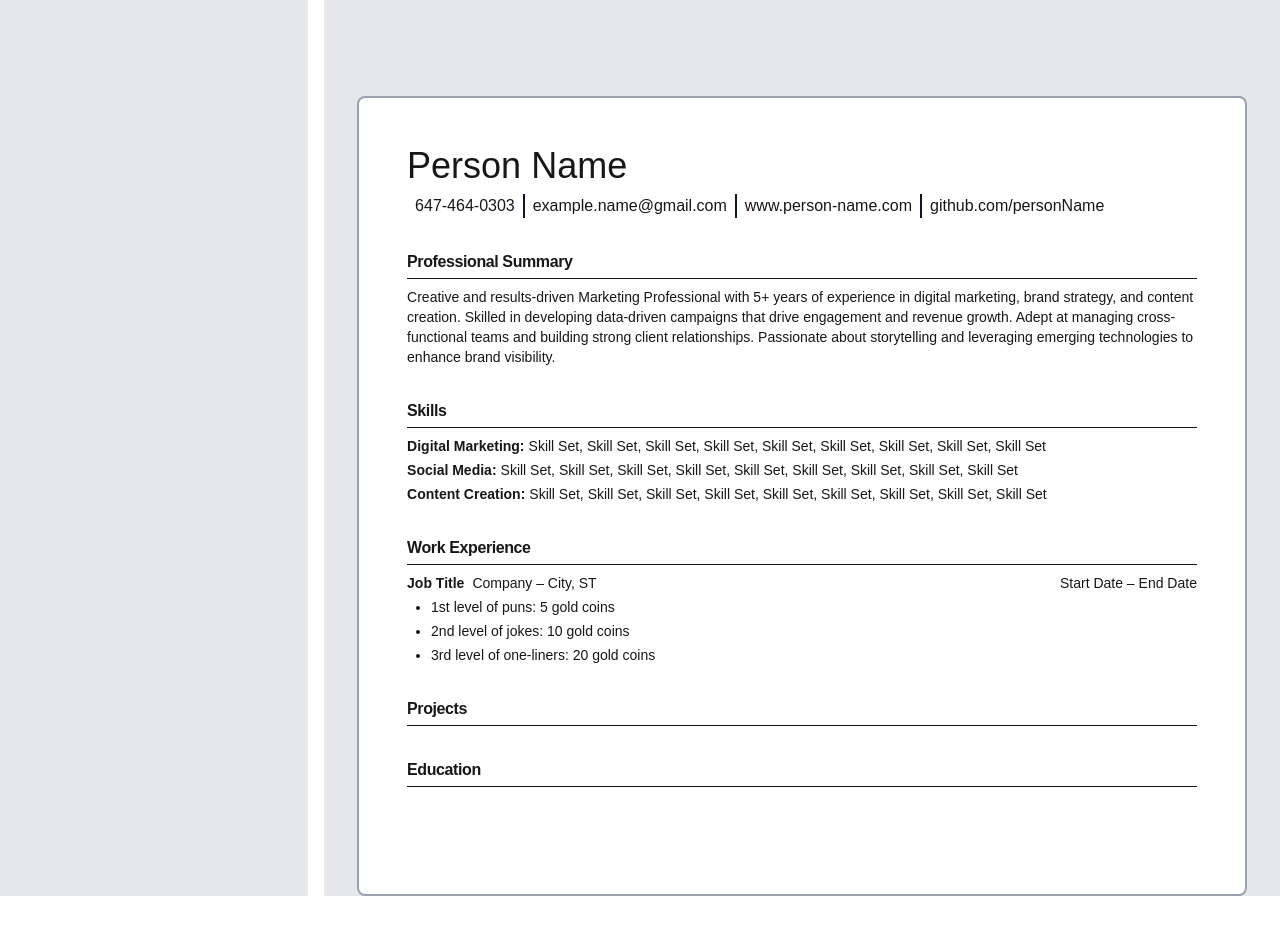
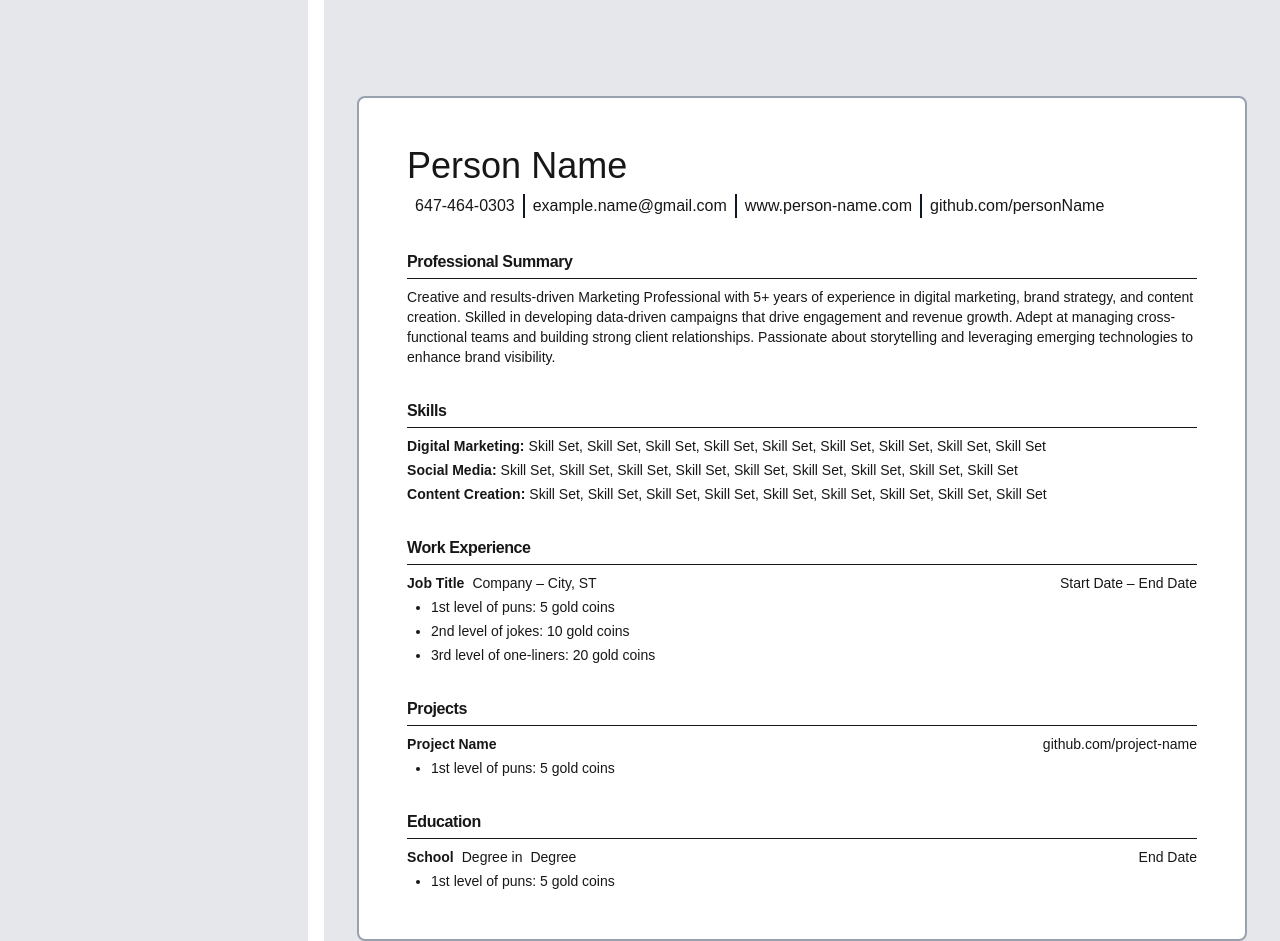
Before and after one commit to Justin-Bento/cv-application, a Next.js app: page / in a window 1280 px wide. Before the commit the page ends 896 px from the top, so only its background shows below. Built offline with nearby package versions, Linux system fonts and the light colour scheme.

Commit message:
Finished resume sections

```diff
--- a/src/app/page.tsx
+++ b/src/app/page.tsx
@@ -113,6 +113,18 @@ export default function Page() {
             >
               Projects
             </h2>
+            <div className="flex items-center justify-between mt-2 text-sm">
+              <span className="flex items-center gap-2">
+                <p className="font-semibold">Project Name</p>
+              </span>
+              <p>github.com/project-name</p>
+            </div>
+            <ul
+              className="ml-6 list-disc [&>li]:mt-1 text-sm"
+              data-type="experience-description"
+            >
+              <li>1st level of puns: 5 gold coins</li>
+            </ul>
           </section>
 
           {/* Education */}
@@ -123,6 +135,20 @@ export default function Page() {
             >
               Education
             </h2>
+            <div className="flex items-center justify-between mt-2 text-sm">
+              <span className="flex items-center gap-2">
+                <p className="font-semibold">School</p>
+                <p>Degree in</p>
+                <p>Degree</p>
+              </span>
+              <p>End Date</p>
+            </div>
+            <ul
+              className="ml-6 list-disc [&>li]:mt-1 text-sm"
+              data-type="experience-description"
+            >
+              <li>1st level of puns: 5 gold coins</li>
+            </ul>
           </section>
         </div>
       </section>
```
